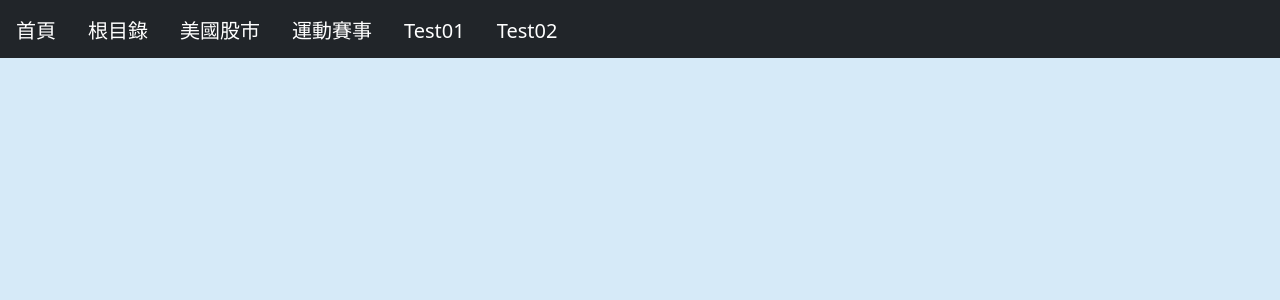
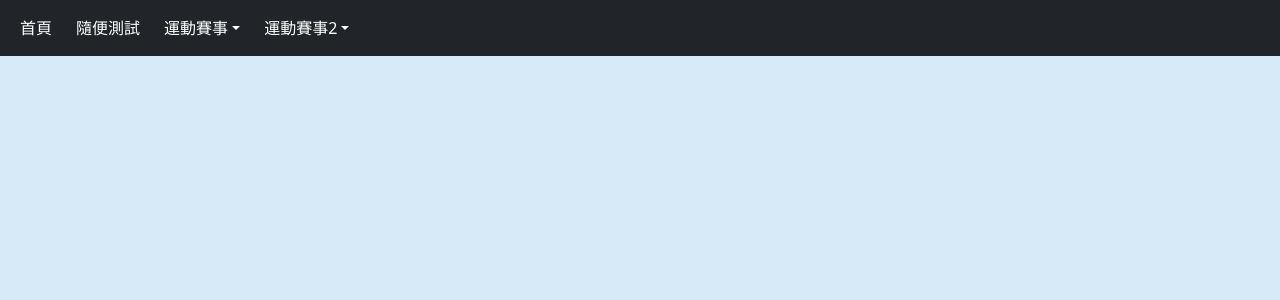
Before and after one commit to wilson6508/VueTwoDemo, a Vue app: page / in a window 1280 px wide. Shown: the top 300 px of the page. Built offline with nearby package versions, Linux system fonts and the light colour scheme.

Commit message:
導航更新

```diff
--- a/src/App.vue
+++ b/src/App.vue
@@ -6,7 +6,7 @@
 </template>
 
 <script>
-import Navigation from "@/components/Navigation.vue";
+import Navigation from "@/components/1_navigation/Navigation.vue";
 
 export default {
   name: "App",
--- /dev/null
+++ b/src/components/1_navigation/Navigation.vue
@@ -0,0 +1,70 @@
+<template>
+  <nav class="navbar navbar-expand-lg navbar-light bg-dark">
+    <div class="container-fluid">
+      <div class="collapse navbar-collapse show">
+        <ul class="navbar-nav me-auto mb-2 mb-lg-0">
+          <div v-for="(item, itemIndex) in routesArr" :key="itemIndex">
+            <!--無children-->
+            <li v-if="item.children.length === 0" class="me-2">
+              <router-link class="nav-link" active-class="active" style="color: white" :to="item.path">{{ item.label }}</router-link>
+            </li>
+            <!--有children-->
+            <li v-else class="nav-item dropdown me-2">
+              <a class="nav-link dropdown-toggle" data-bs-toggle="dropdown" style="color: white">{{ item.label }}</a>
+              <ul class="dropdown-menu">
+                <li v-for="(child, childIndex) in item.children" :key="childIndex">
+                  <router-link class="dropdown-item" active-class="active" :to="child.path">{{ child.label }}</router-link>
+                </li>
+              </ul>
+            </li>
+          </div>
+        </ul>
+      </div>
+    </div>
+  </nav>
+</template>
+
+<script>
+export default {
+  name: "Navigation",
+  data() {
+    return {
+      routesArr: [
+        { label: "首頁", path: "/Home", children: [] },
+        { label: "隨便測試", path: "/123", children: [] },
+        {
+          label: "運動賽事",
+          path: "",
+          children: [
+            { label: "美國職棒1", path: "11" },
+            { label: "美國職棒2", path: "22" },
+            { label: "美國職棒3", path: "33" },
+          ],
+        },
+        {
+          label: "運動賽事2",
+          path: "",
+          children: [
+            { label: "美國職棒1", path: "11" },
+            { label: "美國職棒2", path: "22" },
+            { label: "美國職棒3", path: "33" },
+          ],
+        },
+      ],
+    };
+  },
+};
+</script>
+
+<style scoped>
+li {
+  cursor: pointer;
+}
+a {
+  cursor: pointer;
+}
+.active {
+  color: yellow !important;;
+  /* background-color: #0d6efd !important; */
+}
+</style>
--- a/src/components/Navigation.vue
+++ /dev/null
@@ -1,34 +0,0 @@
-<template>
-  <div>
-    <nav class="navbar navbar-expand-lg navbar-dark bg-dark">
-      <div class="d-flex justify-content-start">
-        <div class="mt-2 mb-1 text-light">
-          <router-link
-            class="ms-3 navbar-brand"
-            style="cursor: pointer"
-            to="/Home"
-            >首頁</router-link
-          >
-          <router-link class="ms-3 navbar-brand" style="cursor: pointer" to="/"
-            >根目錄</router-link
-          >
-          <a class="ms-3 navbar-brand" style="cursor: pointer">美國股市</a>
-          <a class="ms-3 navbar-brand" style="cursor: pointer">運動賽事</a>
-          <a class="ms-3 navbar-brand" style="cursor: pointer">Test01</a>
-          <a class="ms-3 navbar-brand" style="cursor: pointer">Test02</a>
-        </div>
-      </div>
-    </nav>
-  </div>
-</template>
-
-<script>
-export default {
-  name: "Navigation",
-  data() {
-    return {
-      test: 123,
-    };
-  },
-};
-</script>
--- a/src/router/index.js
+++ b/src/router/index.js
@@ -1,6 +1,6 @@
 import Vue from "vue";
 import VueRouter from 'vue-router'
-import Home from "@/components/Home.vue"
+import Home from "@/components/2_home/Home.vue"
 
 Vue.use(VueRouter);
 
```
Also changed, not shown: src/components/2_home/Home.vue (renamed from src/components/Home.vue).
